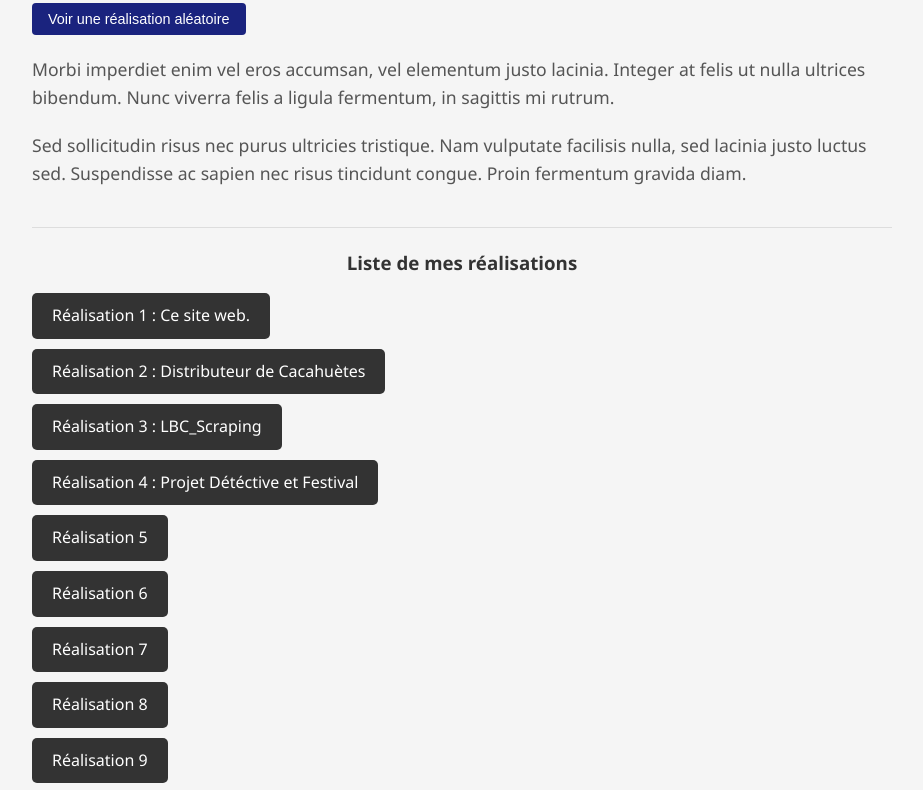
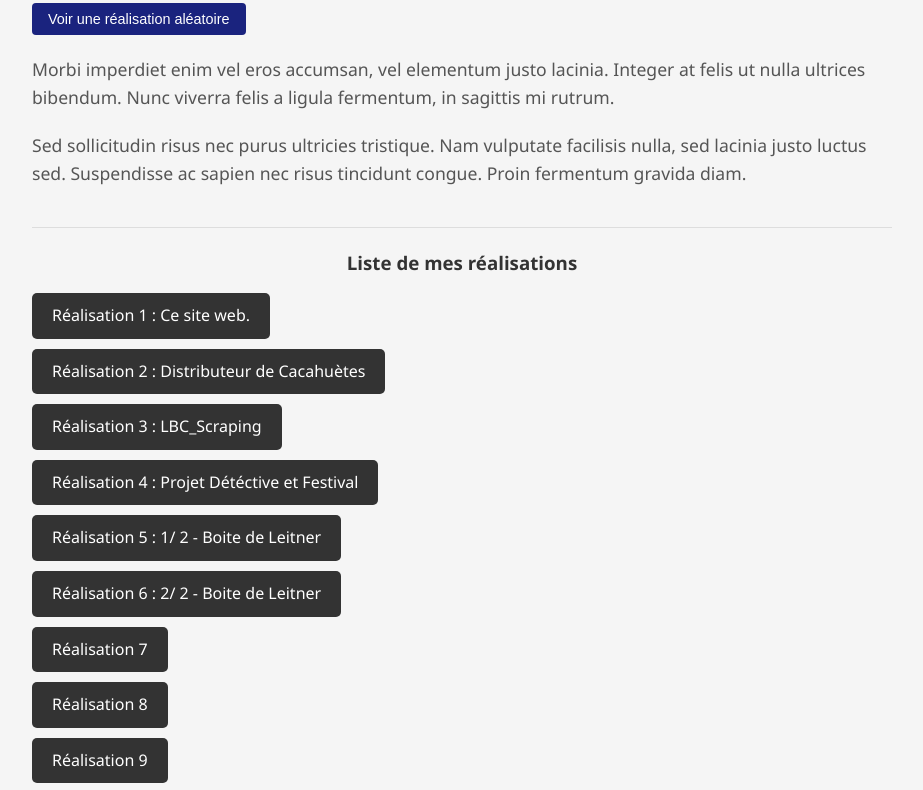
Before and after one commit to HakoTs/Hako_Lab, a plain HTML site: page realisations.html in a window 1280 px wide. Shown: the part 350-1140 px from the top of the page, without its empty margins (178-1101 px from the left). Drawn offline with Linux system fonts and the light colour scheme.

Commit message:
Dépot n3

```diff
--- a/realisations.html
+++ b/realisations.html
@@ -159,8 +159,8 @@
         <li><a href="realisation2.html">Réalisation 2 : Distributeur de Cacahuètes</a></li>
         <li><a href="realisation3.html">Réalisation 3 : LBC_Scraping</a></li>
         <li><a href="realisation4.html">Réalisation 4 : Projet Détéctive et Festival</a></li>
-        <li><a href="realisation5.html">Réalisation 5</a></li>
-        <li><a href="realisation6.html">Réalisation 6</a></li>
+        <li><a href="realisation5.html">Réalisation 5 :  1/ 2 - Boite de Leitner </a></li>
+        <li><a href="realisation6.html">Réalisation 6 :  2/ 2 - Boite de Leitner </a></li>
         <li><a href="realisation7.html">Réalisation 7</a></li>
         <li><a href="realisation8.html">Réalisation 8</a></li>
         <li><a href="realisation9.html">Réalisation 9</a></li>
```
